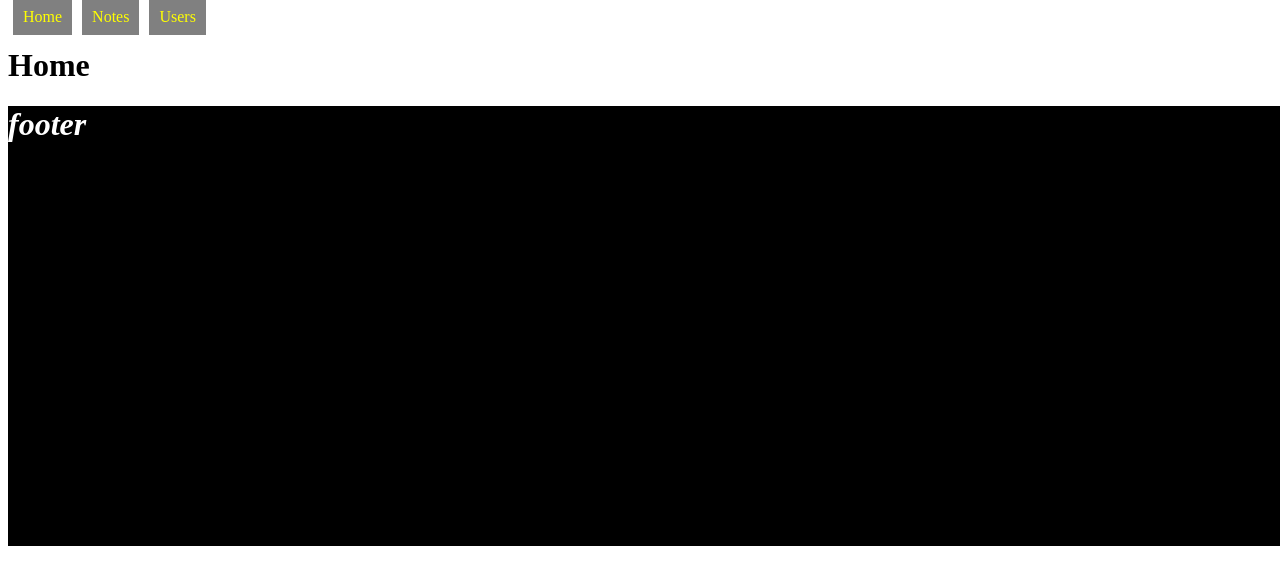
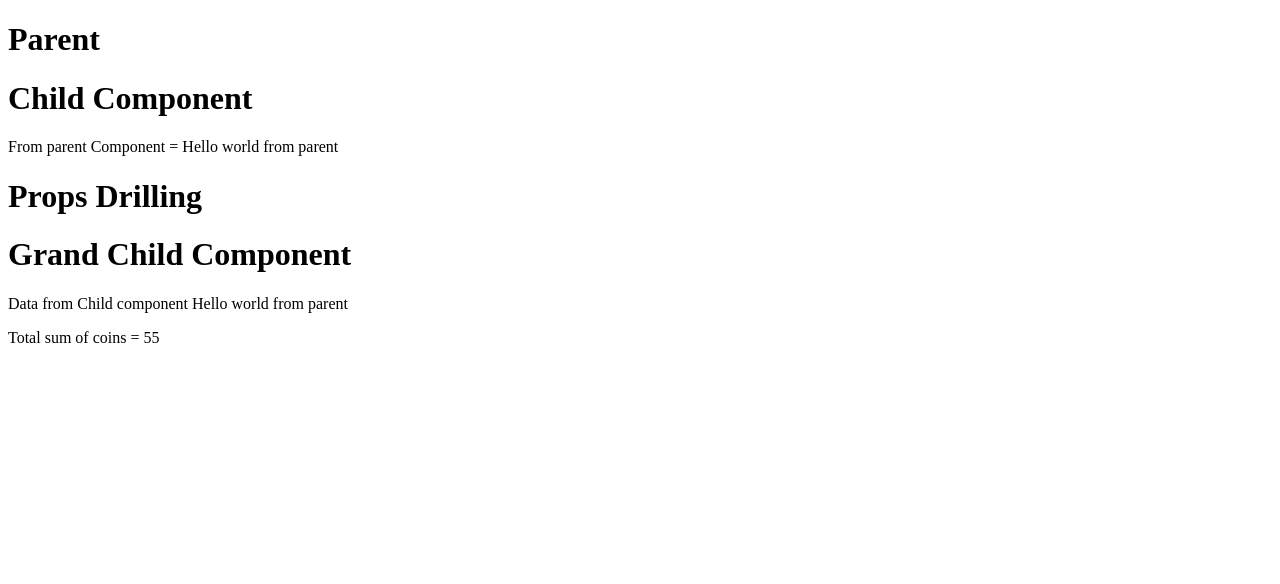
Before and after one commit to karthikeyan13762/reactapp, a React (Vite) app: page / in a window 1280 px wide. Shown: the top 584 px of the page. Built offline with nearby package versions, Linux system fonts and the light colour scheme.

Commit message:
props drilling

```diff
--- a/src/App.jsx
+++ b/src/App.jsx
@@ -1,42 +1,50 @@
-import React from 'react'
-import {Link, Route, BrowserRouter as Router, Routes} from 'react-router-dom'
-import Home from './Components/Home'
-import Notes from './Components/Notes'
-import Users from './Components/Users'
+import React, { useState } from 'react'
+
+function GrandChild({data,coins}){
+
+  const coinSun=()=>{
+    return coins.reduce((prev,curr)=> prev+curr)
+  }
+  return(
+
+    <>
+    <h1>Props Drilling</h1>
+      <h1>Grand Child Component</h1>
+      <p>Data from Child component {data}</p>
+      <p>Total sum of coins = {coinSun()}</p>
+    </>
+  )
+}
+
+function Child({data,coins}){
+
+
+
+  return(
+
+    <>
+      <h1>Child Component</h1>
+
+      <p>From parent Component = {data}</p>
+      <GrandChild data={data} coins={coins}/>
+    </>
+  )
+}
+
+
+
+
+
 function App() {
 
-  const padding={
-    padding:10,
-    margin:5,
-    backgroundColor:"gray",
-    color:'yellow',
-    textDecoration:'none'
-  }
-  const styles={
-    backgroundColor:"black",
-    color:"white",
-    width:100+"vw",
-    height:55+"vh",
-  }
+  const [data,setData]=useState("Hello world from parent")
+  const [coins,setCoins]=useState([1,2,3,4,5,6,7,8,9,10])
   return (
+    <div>
+    <h1>Parent</h1>
 
-    <Router>
-      <div>
-        <Link to={'/'} style={padding}>Home</Link>
-        <Link to={'/notes'} style={padding}>Notes</Link>
-        <Link to={'/users'} style={padding}>Users</Link>
-      </div>
-      <Routes>
-        <Route path='/' element={<Home/>} />
-        <Route path='/notes' element={<Notes/>} />
-        <Route path='/users' element={<Users/>} />
-      </Routes>
-        <div id='footer' style={styles}>
-          <h1><i>footer</i></h1>
-        </div>
-    </Router>
-
-
+    <Child data={data} coins={coins}  />
+    </div>
   )
 }
 
--- a/src/Components/Home.jsx
+++ b/src/Components/Home.jsx
@@ -2,7 +2,8 @@ import React from 'react'
 
 function Home() {
   return (
-    <div><h1>Home</h1></div>
+    <div>
+    <h1>Notes Application</h1></div>
   )
 }
 
--- a/src/Components/Notes.jsx
+++ b/src/Components/Notes.jsx
@@ -1,8 +1,16 @@
 import React from 'react'
+import { Link } from 'react-router-dom'
 
-function Notes() {
+function Notes({notes}) {
   return (
-    <div><h1>Notes</h1></div>
+    <div><h1>Notes</h1>
+    <ul>{
+
+        notes.map(note=> <li key={note.id}> <Link to={`/notes/${note.id}`}>{note.content}</Link></li>)
+
+    }
+    </ul>
+    </div>
   )
 }
 
--- a/src/main.jsx
+++ b/src/main.jsx
@@ -62,7 +62,7 @@ const notes1=[
 
 ReactDOM.createRoot(document.getElementById('root')).render(
  <>
-   <App />
+   <App notes={notes}/>
 
  </>
 
```
Also changed, not shown: src/Components/Note.jsx (added, +17 -0 lines).
